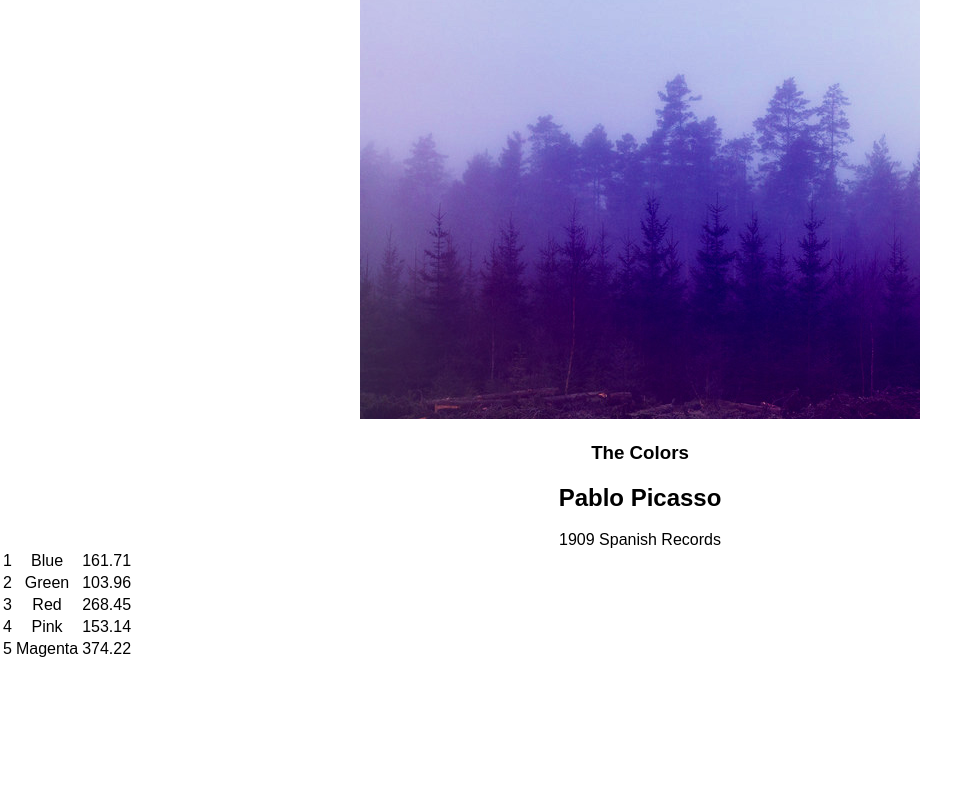
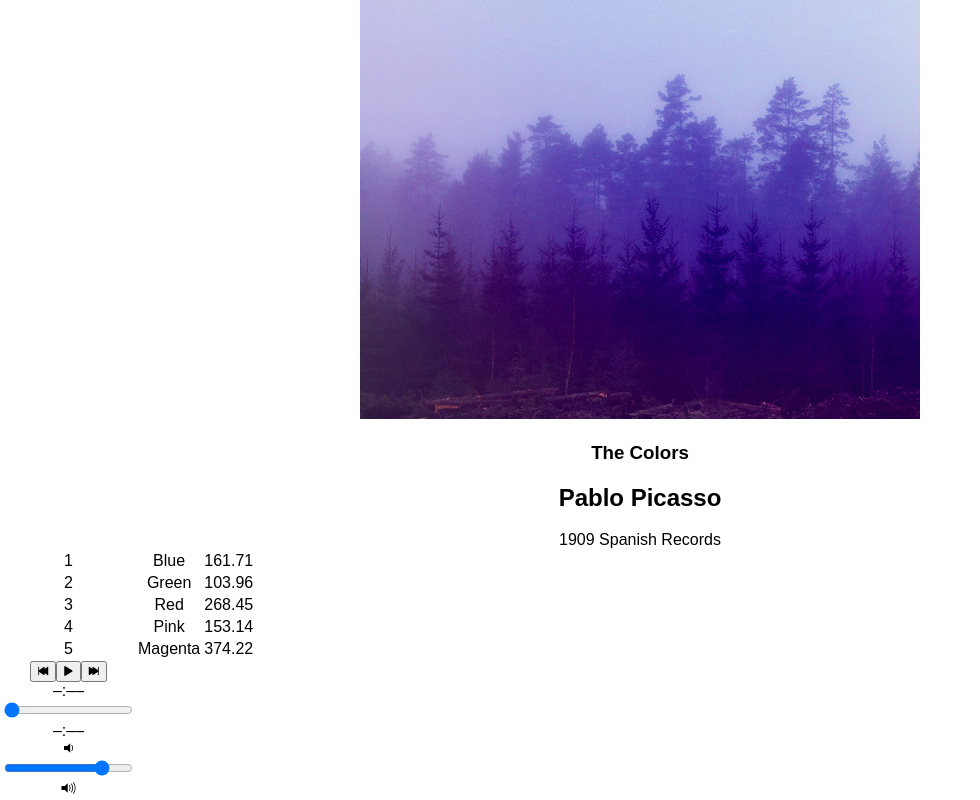
Before and after one commit to neutrontension/bloc-jams-react, a React (Create React App) app: page /album/the-colors in a window 1280 px wide. Shown: the part 239-1039 px from the top of the page, without its empty margins (0-980 px from the left). Before the commit the page ends 900 px from the top, so only its background shows below. Built offline with nearby package versions, Linux system fonts and the light colour scheme.

Commit message:
bjr-player-bar-buttons: completed

```diff
--- a/src/components/Album.js
+++ b/src/components/Album.js
@@ -1,5 +1,6 @@
 import React, { Component } from 'react';
 import albumData from './../data/albums';
+import PlayerBar from './PlayerBar';
 
 class Album extends Component {
   constructor(props) {
@@ -58,6 +59,20 @@ class Album extends Component {
     }
   }
 
+  handlePrevClick() {
+    {/* find the index of the current song */}
+    const currentIndex = this.state.album.songs.findIndex(song => this.state.currentSong === song);
+    {/* calculate new index by subtractiong one, but not allowing
+    index to fall below zero using Math.max */}
+    const newIndex = Math.max(0, currentIndex - 1);
+    {/* container for previous song in the index */}
+    const newSong = this.state.album.songs[newIndex];
+    {/* using setSong function for new song */}
+    this.setSong(newSong);
+    {/* play! */}
+    this.play();
+  }
+
   render() {
     return (
       <section className="album">
@@ -80,13 +95,19 @@ class Album extends Component {
               <tr className="song" key={index}
               onClick={() => this.handleSongClick(song)}
               onMouseEnter={() => this.setState({ isHovered: index })}
-              onMouseLeave={() => this.setState({ isHovered: index })}>
+              onMouseLeave={() => this.setState({ isHovered: false })}>
                 <td className="song-number">{this.handleHover(song, index)}</td>
                 <td className="song-title">{song.title}</td>
                 <td className="song-duration">{song.duration}</td>
               </tr>
             )}
           </tbody>
+          <PlayerBar
+            isPlaying={this.state.isPlaying}
+            currentSong={this.state.currentSong}
+            handleSongClick={() => this.handleSongClick(this.state.currentSong)}
+            handlePrevClick={() => this.handlePrevClick()}
+          />
         </table>
       </section>
     );
--- /dev/null
+++ b/src/components/PlayerBar.js
@@ -0,0 +1,33 @@
+import React, { Component } from 'react';
+
+class PlayerBar extends Component {
+  render() {
+    return (
+      <section className="player-bar">
+        <section id="buttons">
+          <button id="previous" onClick={this.props.handlePrevClick}>
+            <span className="ion-skip-backward"></span>
+          </button>
+          <button id="play-pause" onClick={this.props.handleSongClick} >
+            <span className={this.props.isPlaying ? 'ion-pause' : 'ion-play'}></span>
+          </button>
+          <button id="next">
+            <span className="ion-skip-forward"></span>
+          </button>
+        </section>
+        <section id="time-control">
+          <div className="current-time">–:––</div>
+          <input type="range" className="seek-bar" value="0" />
+          <div className="total-time">–:––</div>
+        </section>
+        <section id="volume-control">
+          <div className="icon ion-volume-low"></div>
+          <input type="range" className="seek-bar" value="80" />
+          <div className="icon ion-volume-high"></div>
+        </section>
+      </section>
+    );
+  }
+}
+
+export default PlayerBar;
```
